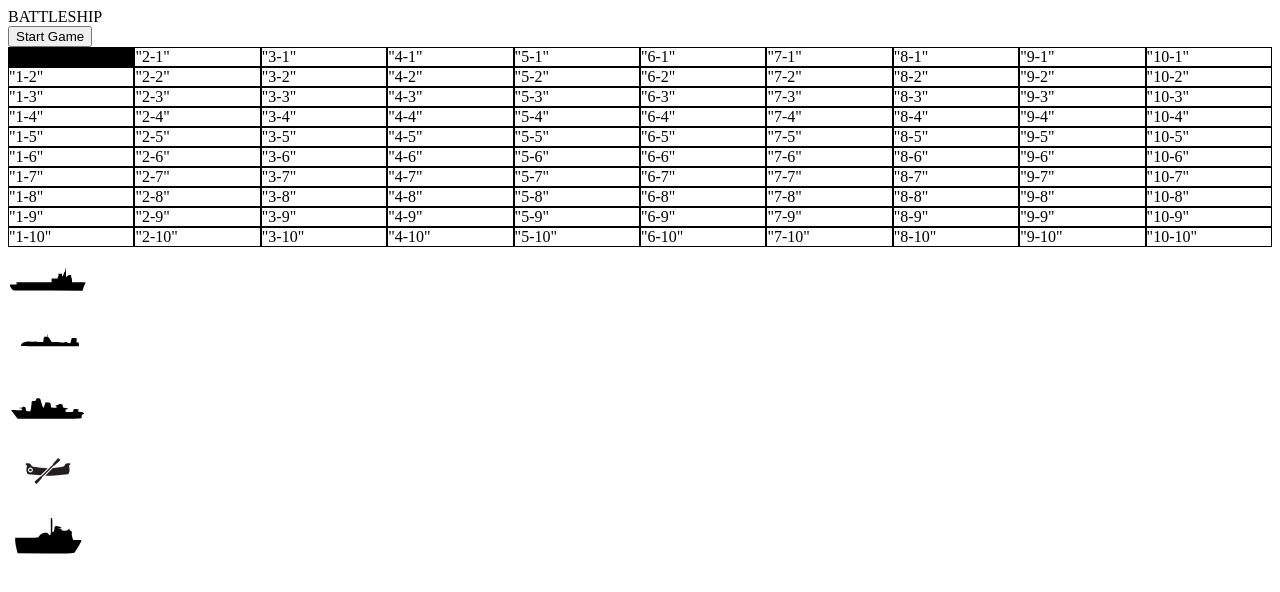
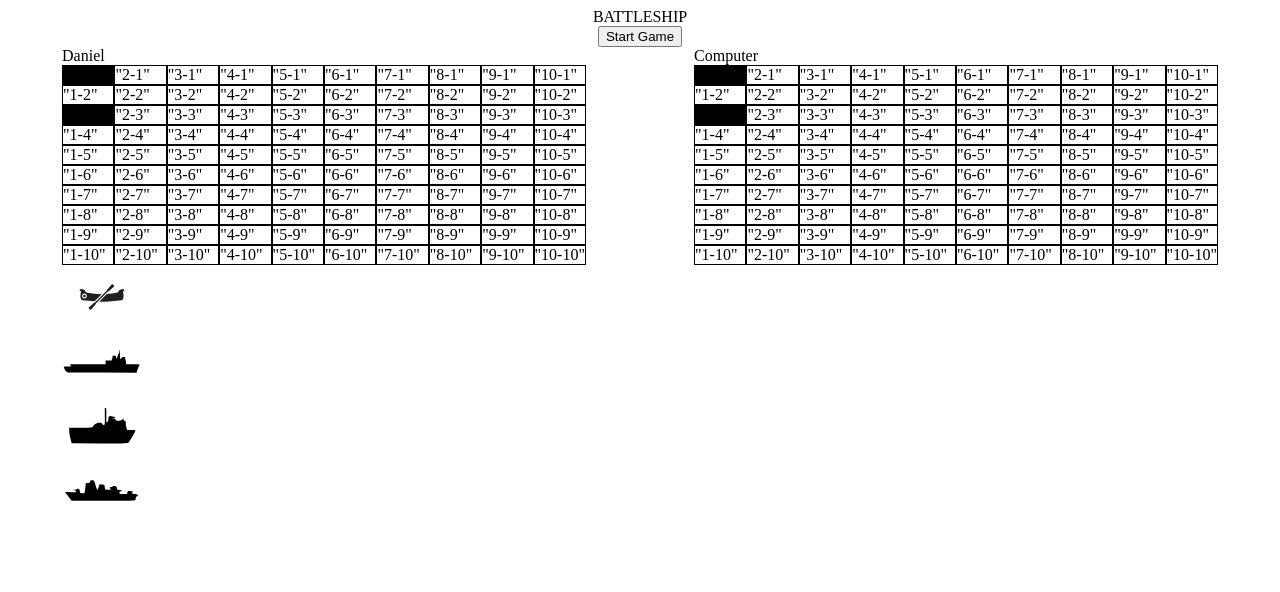
Before and after one commit to leynadm/battleship, a website built with webpack: page dist/index.html in a window 1280 px wide. Built offline with nearby package versions, Linux system fonts and the light colour scheme.

Commit message:
Implement initial addShipToBoard function to render ships once positioned by player - add second board to be generated to gameloop

```diff
--- a/src/DOM-interaction.js
+++ b/src/DOM-interaction.js
@@ -2,7 +2,7 @@
   const startButton = document.querySelector(".start-button");
   const divCoordinates = document.querySelectorAll(".div-coordinate");
   const firstPlayerBoard = document.querySelector(".first-player-board");
-  const secondPlayerBoard = document.querySelector(".first-player-board");
+  const secondPlayerBoard = document.querySelector(".second-player-board");
 
   return {
     startButton,
@@ -15,12 +15,15 @@
 function myDOMFunctions() {
 
     const DOMElements = getDOMElements()
-    console.log(DOMElements)
-
 
     DOMElements.divCoordinates.forEach(element => {
         console.log(element)
     });
+
+
+
+
+
 }
 
 module.exports = {
--- a/src/gameboard.js
+++ b/src/gameboard.js
@@ -26,9 +26,11 @@
     });
   }
 
-  function renderBoard() {
+  function renderBoard(playerBoard) {
+    console.log(playerBoard)
+
     const myDOM = getDOMElements();
-    console.log(myDOM);
+
     let xCoordinate = 1;
 
     for (let index = 1; index <= 10; index++) {
@@ -45,7 +47,7 @@
           `${yCoordinate}-${xCoordinate}`
         );
         divCoordinate.textContent = `"${yCoordinate}-${xCoordinate}"`;
-        myDOM.firstPlayerBoard.appendChild(divCoordinate);
+        playerBoard.appendChild(divCoordinate);
 
         yCoordinate += 1;
       }
@@ -54,19 +56,27 @@
   }
 
   function addShipsToBoard() {
+
     const myDOM = getDOMElements();
 
     myDOM.divCoordinates.forEach((divCoordinateCell) => {
       const coordinateValue = divCoordinateCell.getAttribute("div-coordinate");
 
       ships.forEach((element) => {
+        // Match the coordinates being looped (1-100) with the ones in the ships
         const shipCoordinateValue = element.x;
 
         if (coordinateValue == shipCoordinateValue) {
-          divCoordinateCell.classList.add("ship-square");
+           divCoordinateCell.classList.add("ship-square");
         }
       });
     });
+  }
+
+  function generateComputerShips(){
+
+
+
   }
 
   function checkFleetStatus() {}
--- a/src/gameloop.js
+++ b/src/gameloop.js
@@ -10,14 +10,25 @@
   const player = Player();
 
   const playerGameboard = player.createPlayer("Daniel");
-  playerGameboard.placeShip(5, "1-1", "2-1", "horizontal","boat");
-  playerGameboard.renderBoard()
+  playerGameboard.placeShip(5, "1-1", "5-1", "horizontal","boat");
+  playerGameboard.placeShip(3, "1-3", "3-3", "horizontal","boat");
+
+  const myDOM = getDOMElements()
+  console.log(myDOM)
+  // Generate the two boards
+  playerGameboard.renderBoard(myDOM.firstPlayerBoard)
+  playerGameboard.renderBoard(myDOM.secondPlayerBoard)
+
+
   playerGameboard.addShipsToBoard()
   console.log(playerGameboard.ships)
 
   const computerGameboard = player.createComputerPlayer();
   computerGameboard.placeShip(5, "1-5", "2-5", "horizontal","boat");
 
+  players.forEach(element => {
+
+  });
 
 }
 
```
Also changed, not shown: dist/index.html, dist/main.js, dist/style.css.
